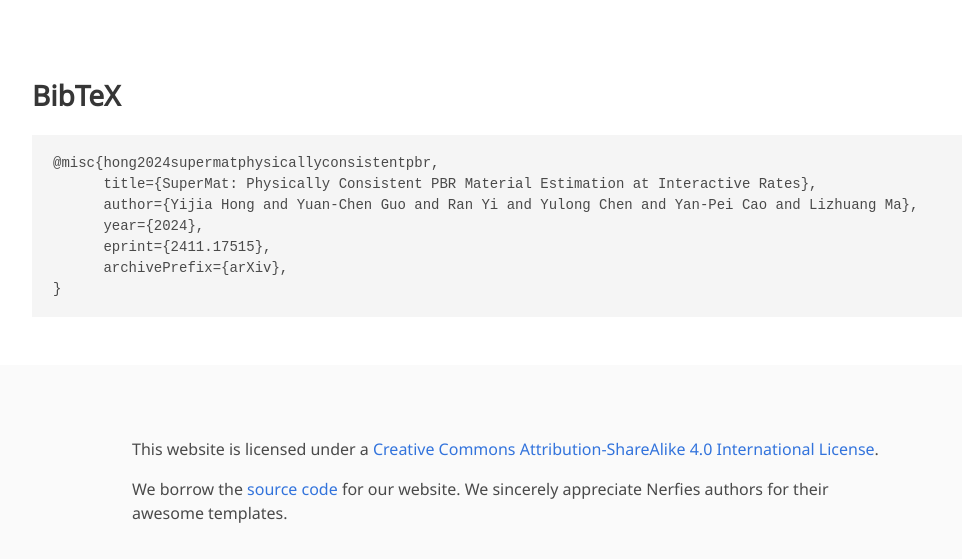
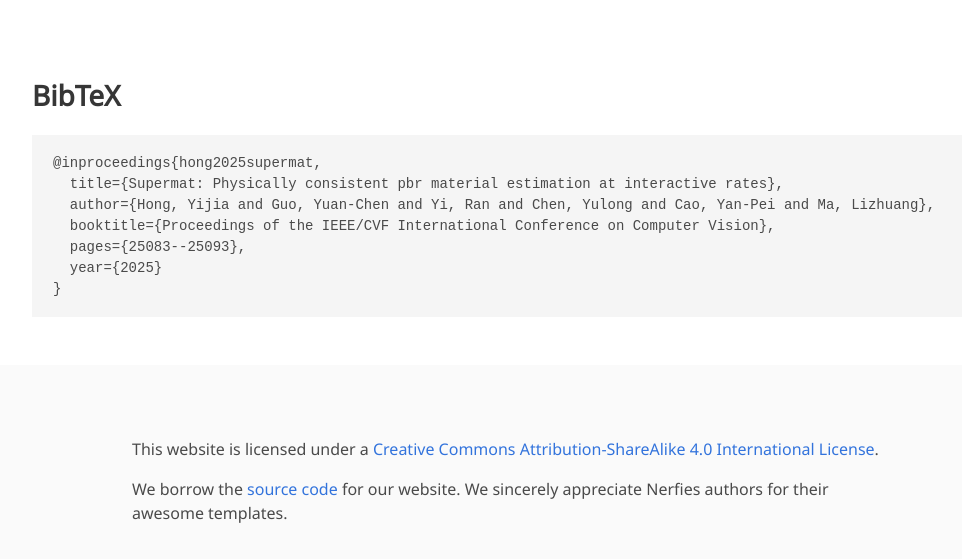
Before and after one commit to hyj542682306/SuperMat, a plain HTML site: page index.html in a window 1280 px wide. Shown: the part 3986-4545 px from the top of the page, without its empty margins (128-1090 px from the left). Drawn offline with nearby package versions, Linux system fonts and the light colour scheme; some icons are missing; a web font is replaced by a local one.

Commit message:
update project page

```diff
--- a/index.html
+++ b/index.html
@@ -242,12 +242,12 @@
 <section class="section" id="BibTeX">
   <div class="container is-max-desktop content">
     <h2 class="title">BibTeX</h2>
-    <pre><code>@misc{hong2024supermatphysicallyconsistentpbr,
-      title={SuperMat: Physically Consistent PBR Material Estimation at Interactive Rates},
-      author={Yijia Hong and Yuan-Chen Guo and Ran Yi and Yulong Chen and Yan-Pei Cao and Lizhuang Ma},
-      year={2024},
-      eprint={2411.17515},
-      archivePrefix={arXiv},
+    <pre><code>@inproceedings{hong2025supermat,
+  title={Supermat: Physically consistent pbr material estimation at interactive rates},
+  author={Hong, Yijia and Guo, Yuan-Chen and Yi, Ran and Chen, Yulong and Cao, Yan-Pei and Ma, Lizhuang},
+  booktitle={Proceedings of the IEEE/CVF International Conference on Computer Vision},
+  pages={25083--25093},
+  year={2025}
 }</code></pre>
   </div>
 </section>
```
Also changed, not shown: 3 other files.
